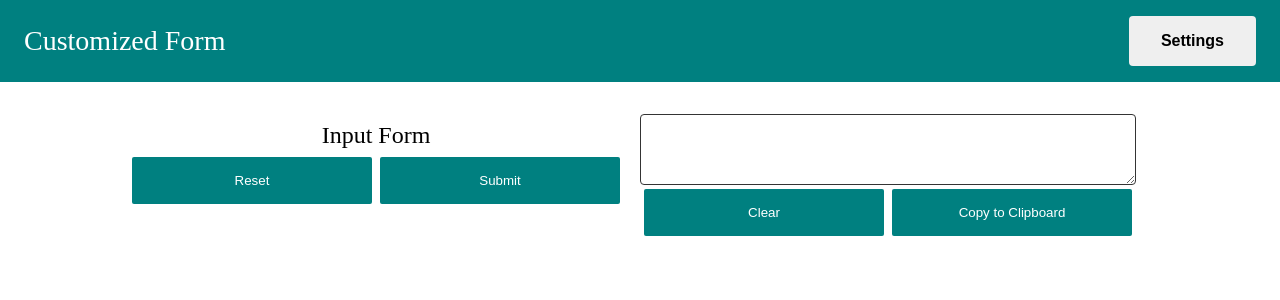
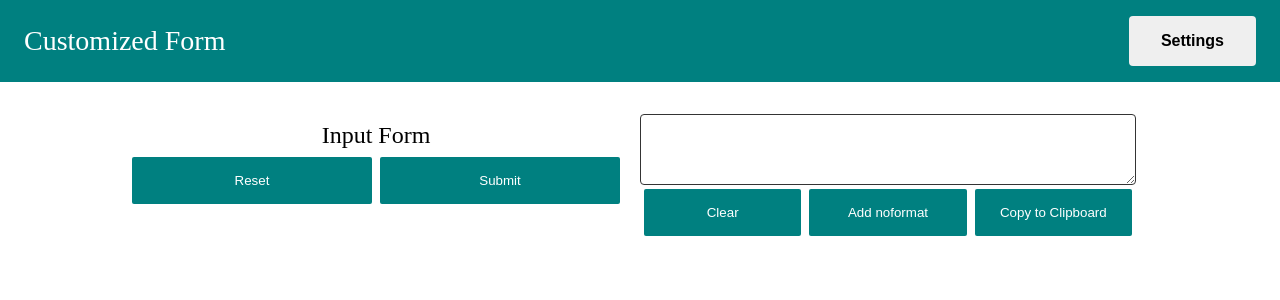
Before and after one commit to shashankshetty1996/Event-pattern-form, a React (Create React App) app: page / in a window 1280 px wide. Shown: the top 300 px of the page. Built offline with nearby package versions, Linux system fonts and the light colour scheme.

Commit message:
Noformat button

```diff
--- a/src/App.js
+++ b/src/App.js
@@ -54,6 +54,14 @@ function App() {
     $event.target.focus();
   };
 
+  const addNoFormat = () => {
+    const text = `${finalText}
+<noformat>
+
+<noformat>`;
+    setFinalText(text.trimStart());
+  };
+
   const toggleSettings = () => setShowSettings((c) => !c);
 
   return (
@@ -68,6 +76,7 @@ function App() {
         updateFileText,
         setFinalText,
         copyToClipboard,
+        addNoFormat,
         toggleSettings,
       }}
     >
--- a/src/container/Forms/Forms.js
+++ b/src/container/Forms/Forms.js
@@ -13,6 +13,7 @@ function Forms(props, ref) {
     updateFileText,
     setFinalText,
     copyToClipboard,
+    addNoFormat,
   } = useContext(AppContext);
 
   return (
@@ -42,6 +43,7 @@ function Forms(props, ref) {
         ></textarea>
         <div className="button-group">
           <Button onClick={() => setFinalText("")}>Clear</Button>
+          <Button onClick={addNoFormat}>Add noformat</Button>
           <Button onClick={copyToClipboard}>Copy to Clipboard</Button>
         </div>
       </div>
```
